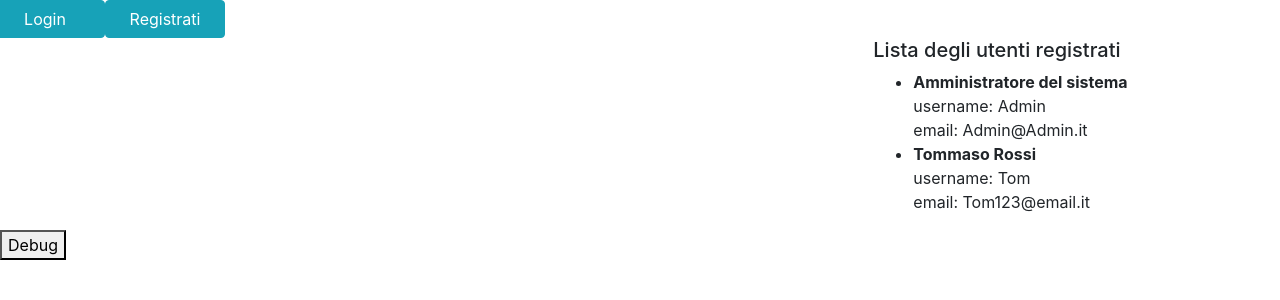
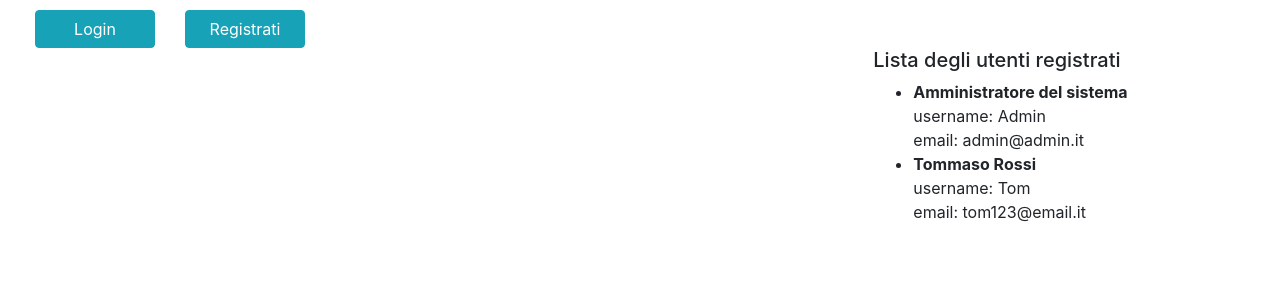
Before and after one commit to RasoliDavide/RasoliProgettoFinale, an Angular app in the folder ProgettoFinaleRasoli/: page / in a window 1280 px wide. Shown: the top 300 px of the page. Built offline with nearby package versions, Linux system fonts and the light colour scheme.

Commit message:
LoginFattoBene

```diff
--- a/ProgettoFinaleRasoli/src/app/app.component.css
+++ b/ProgettoFinaleRasoli/src/app/app.component.css
@@ -1,4 +1,5 @@
 .logButton
 {
     width: 120px;
+    margin: 10px 10px 0px 20px;
 }
--- a/ProgettoFinaleRasoli/src/app/app.component.html
+++ b/ProgettoFinaleRasoli/src/app/app.component.html
@@ -1,17 +1,18 @@
-<div class="row">
-    <button class="btn btn-info logButton" (click)="triggerLogin()">Login</button>
-    <button class="btn btn-info logButton" (click)="triggerReg()">Registrati</button>
+<div class="col-sm-12">
+    <button class="btn btn-info logButton" *ngIf="!loggedUser" (click)="triggerLogin()">Login</button>
+    <button class="btn btn-info logButton" *ngIf="!loggedUser" (click)="triggerReg()">Registrati</button>
+    <label *ngIf="loggedUser">Loggato come: {{loggedUser.username}}</label>
+    <button class="btn btn-danger float-right" *ngIf="loggedUser" (click)="logout()">Logout</button>
 </div>
 <div class="row">
 
     <div class="col-sm-1"></div>
     <div class="col-sm-5">
         <app-registrazione class="col-sm-12" [utenti]="utenti" *ngIf="showReg"></app-registrazione>
-        <app-login class="col-sm-12" *ngIf="showLogin" (userLogin)="setUtenteLoggato($event)" [loggedUser]="loggedUser" [utenti]="utenti"></app-login>
+        <app-login class="col-sm-12" *ngIf="showLogin && !loggedUser" (userLogin)="setUtenteLoggato($event)" [loggedUser]="loggedUser" [utenti]="utenti"></app-login>
     </div>
 
     <div class="col-sm-2"></div>
     <app-visua-utenti class="col-sm-4" [utenti]="utenti"></app-visua-utenti>
 
 </div>
-<button (click)="stampaUtenteLoggato()">Debug</button>
--- a/ProgettoFinaleRasoli/src/app/app.component.ts
+++ b/ProgettoFinaleRasoli/src/app/app.component.ts
@@ -26,6 +26,10 @@ export class AppComponent {
     this.showLogin = !this.showLogin;
     this.showReg = false;
   }
+  logout()
+  {
+    this.loggedUser = null;
+  }
   setUtenteLoggato(u : Utente)
   {
     this.loggedUser = u;
--- a/ProgettoFinaleRasoli/src/app/mock-utenti.ts
+++ b/ProgettoFinaleRasoli/src/app/mock-utenti.ts
@@ -3,14 +3,14 @@ export const DefUtenti = [
     {
         username : "Admin",
         password : "Admin",
-        email  : "Admin@Admin.it",
+        email  : "admin@admin.it",
         nome : "Amministratore",
         cognome : "del sistema"
     },
     {
         username : "Tom",
         password : "Qwerty123",
-        email  : "Tom123@email.it",
+        email  : "tom123@email.it",
         nome : "Tommaso",
         cognome : "Rossi"
     },
```
